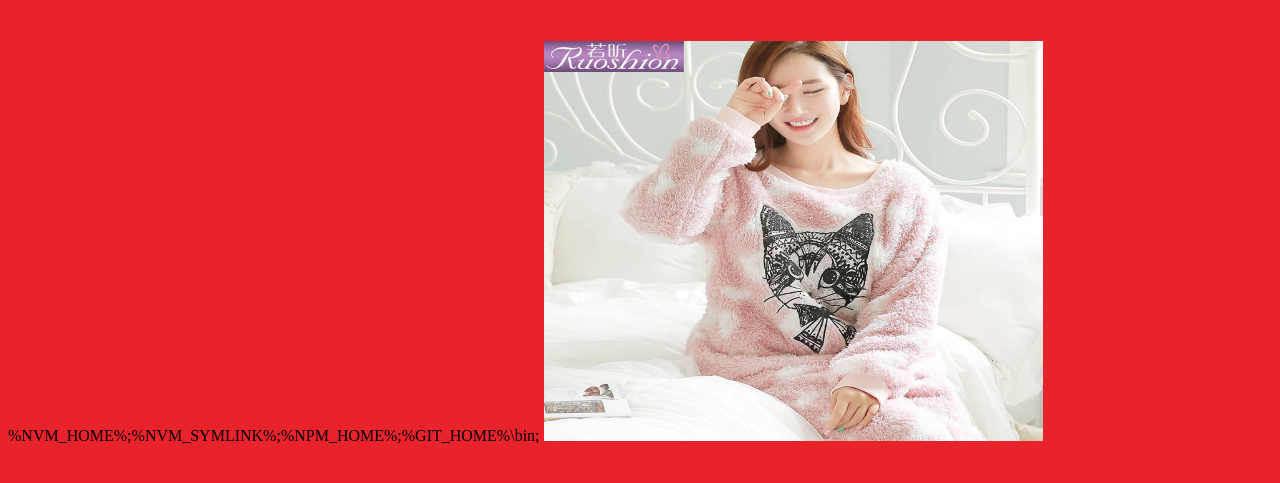
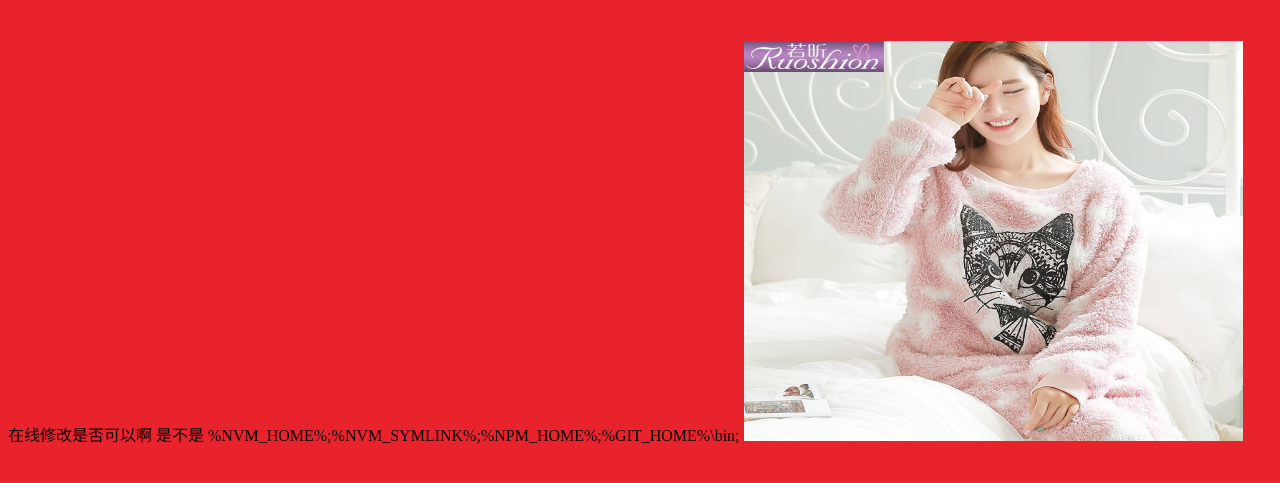
Before and after one commit to sizhan/git-demo, a website: page src/index.html in a window 1280 px wide. Shown: the part 123-606 px from the top of the page. Drawn offline with Linux system fonts and the light colour scheme; files that its build step writes are made by us from their sources.

Commit message:
线上修改

```diff
--- a/src/index.html
+++ b/src/index.html
@@ -8,6 +8,8 @@
 <body>
 <!--注释能不能删除呢-->
 <h1>hahah</h1>
+在线修改是否可以啊
+是不是
 %NVM_HOME%;%NVM_SYMLINK%;%NPM_HOME%;%GIT_HOME%\bin;
 <img src="images/detail01.jpg" alt=""/>
 <script src="scripts/all.js"></script>
```
